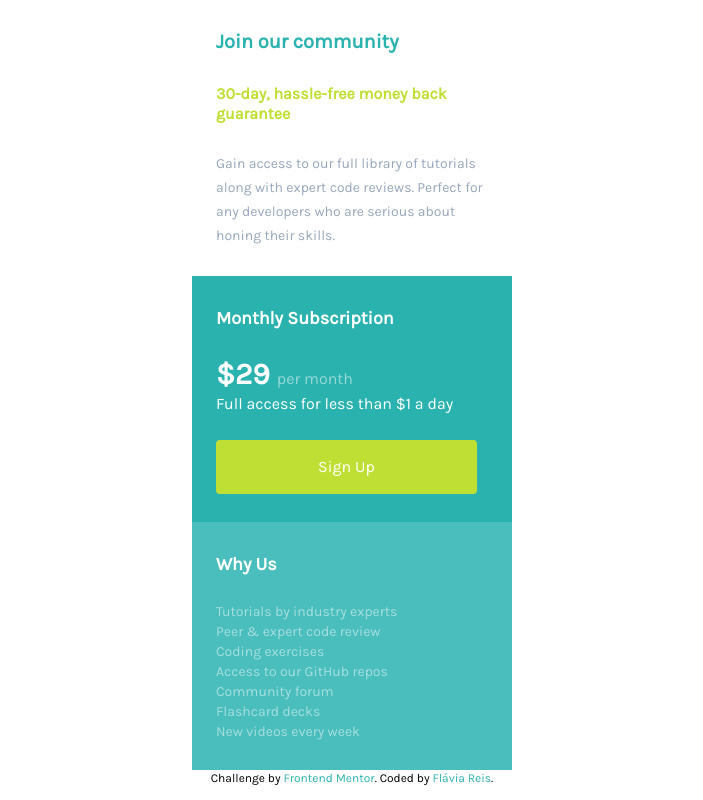
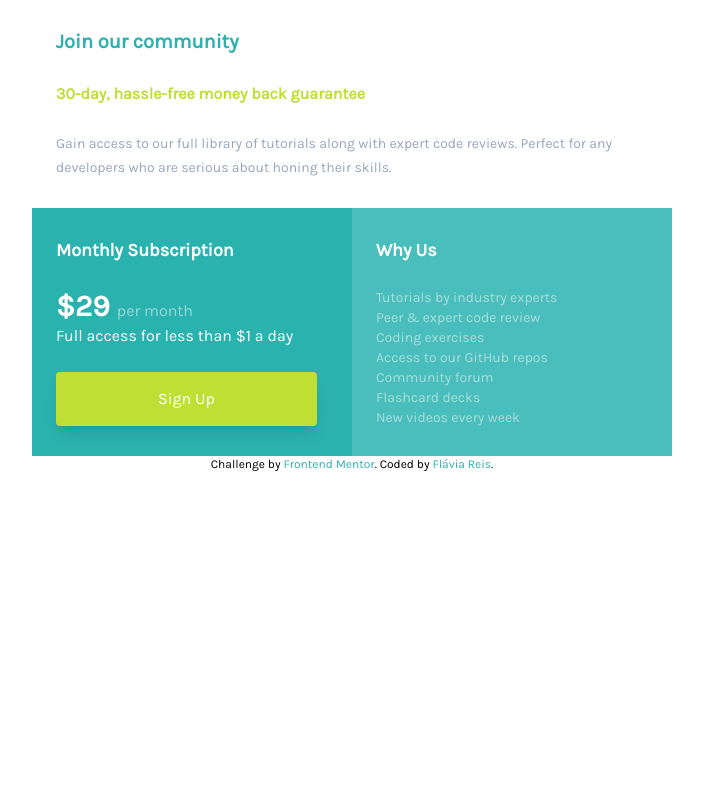
Before and after one commit to flaviare1s/single-price-grid-component, a website: page index.html in a window 1280 px wide. Shown: the whole page, without its empty margins (288-991 px from the left). Drawn offline with nearby package versions, Linux system fonts and the light colour scheme.

Commit message:
Making the desktop style

```diff
--- a/index.html
+++ b/index.html
@@ -4,8 +4,10 @@
   <meta charset="UTF-8">
   <meta name="viewport" content="width=device-width, initial-scale=1.0">
 
+  <script src="https://cdn.tailwindcss.com"></script>
+  <script src="https://cdn.tailwindcss.com?plugins=forms,typography,aspect-ratio,line-clamp"></script>
+
   <link rel="icon" type="image/png" sizes="32x32" href="./images/favicon-32x32.png">
-  <link rel="stylesheet" href="./css/style.css">
   <link rel="stylesheet" href="./css/output.css">
 
   <link rel="preconnect" href="https://fonts.googleapis.com">
@@ -15,9 +17,9 @@
   <title>Frontend Mentor | Single Price Grid Component</title>
 
 </head>
-<body class="font-karla  flex flex-col justify-center items-center h-full mx-auto max-w-xs">
-  <main class="min-w-full p-0">
-    <div class=" py-7 px-6">
+<body class="font-karla flex flex-col justify-center items-center h-full mx-auto max-w-96 md: max-w-screen-sm">
+  <main class="min-w-full p-0  grid md:grid-cols-2">
+    <div class=" py-7 px-6 md:col-span-2">
       <h1 class="text-ciano text-xl font-bold">Join our community</h1>
       <h3 class="text-amareloBrilho font-bold py-7 leading-5">30-day, hassle-free money back guarantee</h3>
       <p class="text-azulCinzento text-sm leading-6">
@@ -25,7 +27,7 @@
         Perfect for any developers who are serious about honing their skills.
       </p>
     </div>
-    <div class=" py-7 px-6 bg-ciano w-full">
+    <div class=" py-7 px-6 bg-ciano w-full md:col-span-1">
       <h2 class="text-white text-lg font-bold pb-6">Monthly Subscription</h2>
       <p class="text-white">
         <span class="text-3xl font-bold">&dollar;29 </span>
@@ -33,7 +35,7 @@
       <p class="text-white">Full access for less than &dollar;1 a day</p>
       <button class="bg-amareloBrilho text-white py-3.6 px-26 rounded mt-6 shadow-lg">Sign Up</button>
     </div>
-    <div class="py-7 px-6 bg-cianoOpaco text-white text-sm">
+    <div class="py-7 px-6 bg-cianoOpaco text-white text-sm md:col-span-1">
       <h2 class="text-lg font-bold pb-6">Why Us</h2>
       <p class="opacity-50">Tutorials by industry experts</p>
       <p class="opacity-50">Peer &amp; expert code review</p>
--- a/tailwind.config.js
+++ b/tailwind.config.js
@@ -22,4 +22,4 @@ module.exports = {
     },
   },
   plugins: [],
-},
+}
```
Also changed, not shown: design/desktop-design.jpg (deleted), design/desktop-preview.jpg (deleted), design/mobile-design.jpg (deleted), images/favicon-32x32.png (deleted).
